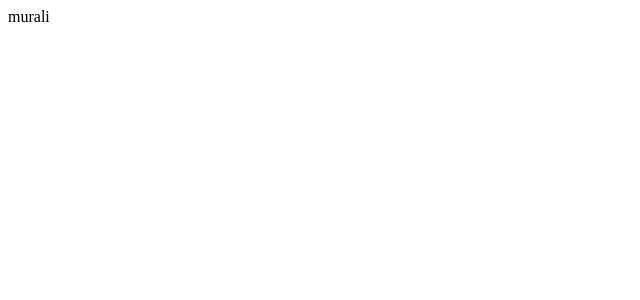
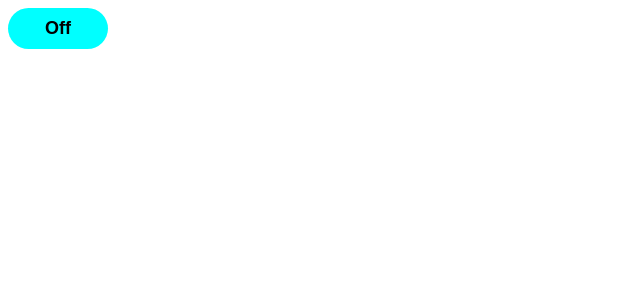
Before and after one commit to muraliuidev/Interview-practice, a React (Vite) app: page / in a window 1280 px wide. Shown: the top 300 px of the page, without its empty margins (0-640 px from the left). Built offline with nearby package versions, Linux system fonts and the light colour scheme.

Commit message:
toogle-switch

```diff
--- a/src/App.css
+++ b/src/App.css
@@ -28,3 +28,13 @@ td, th {
   border: 1.2px solid black;
   padding: 4px;
 }
+.toggle__button {
+  background-color: aqua;
+  border: none;
+  font-size: large;
+  font-weight: bold;
+  width: 100px;
+  text-align: center;
+  padding: 10px 30px;
+  border-radius: 50px;
+}
--- a/src/App.jsx
+++ b/src/App.jsx
@@ -6,6 +6,7 @@ import InputValue from './components/InputValue'
 import LazyComponent from './components/LazyComponent'
 import Pagination from './components/Pagination'
 import Search from './components/Search'
+import Toggle from './components/Toggle'
 import Window from './components/Window'
 import WindowResize from './components/WindowResize'
 
@@ -20,8 +21,9 @@ function App() {
       {/* <DebounceAndThrottling /> */}
       {/* <Window /> */}
       {/* <InputValue /> */}
-      <Context />
+      {/* <Context /> */}
       {/* <LazyComponent /> */}
+      <Toggle />
     </div>
   )
 }
--- /dev/null
+++ b/src/components/Toggle.jsx
@@ -0,0 +1,13 @@
+import useToggle from "../hooks/useToggle"
+
+function Toggle() {
+    const [value, toggle] = useToggle(false)
+    return(
+        <div>
+            <button className="toggle__button" onClick={toggle}>
+                { value ? "On" : "Off"}
+            </button>
+        </div>
+    )
+}
+export default Toggle
--- /dev/null
+++ b/src/hooks/useToggle.jsx
@@ -0,0 +1,11 @@
+import { useState } from "react";
+
+function useToggle(){
+    const[value, setValue]= useState(false)
+
+    function toggle() {
+        setValue(value ? false : true)
+    }
+    return [value, toggle]
+}
+export default useToggle
```
